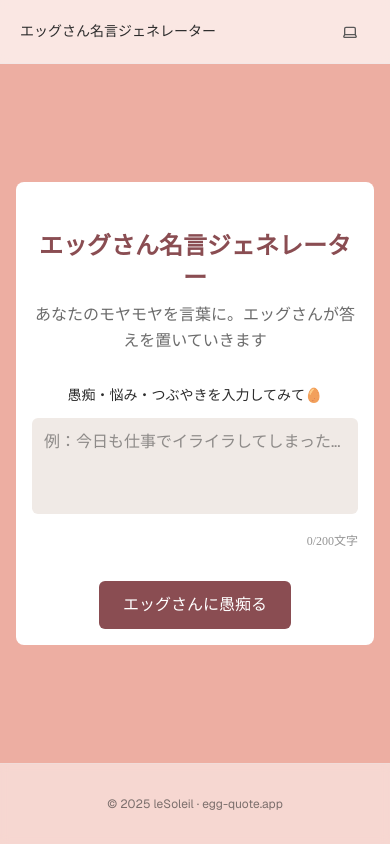
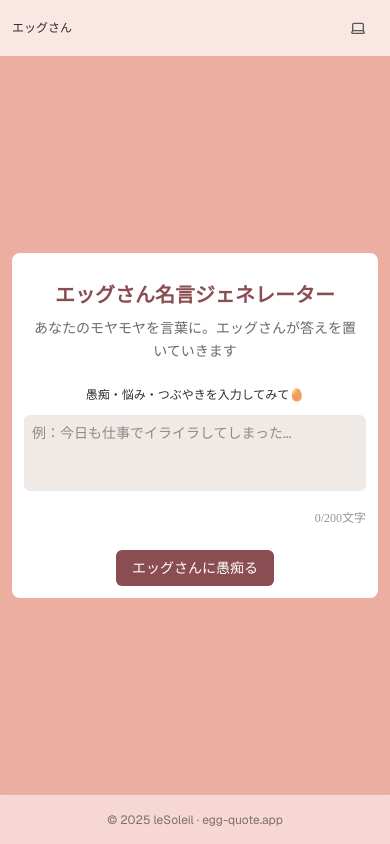
Before and after one commit to soleilysoleily-pixel/egg-word, a Next.js app in the folder egg-word/: page / in a window 390 px wide. Built offline with nearby package versions, Linux system fonts and the light colour scheme; no server answers.

Commit message:
レスポンス装備

```diff
--- a/egg-word/app/page.tsx
+++ b/egg-word/app/page.tsx
@@ -136,33 +136,36 @@ export default function Home() {
   return (
     <main className="min-h-screen flex flex-col items-center bg-feminine-bg" style={{minHeight: '100vh'}}>
       <div className="flex-1 w-full flex flex-col items-center">
-        <nav className="w-full flex justify-center border-b border-gray-200/30 h-16 bg-white/70 backdrop-blur-sm">
-          <div className="w-full max-w-4xl flex justify-between items-center p-3 px-5 text-sm">
-            <div className="flex gap-5 items-center font-medium">
-              <Link href={"/"} className="text-feminine-text hover:text-feminine-pink transition-colors">エッグさん名言ジェネレーター</Link>
+        <nav className="w-full flex justify-center border-b border-gray-200/30 h-14 sm:h-16 bg-white/70 backdrop-blur-sm">
+          <div className="w-full max-w-4xl flex justify-between items-center p-2 px-3 sm:p-3 sm:px-5 text-xs sm:text-sm">
+            <div className="flex gap-3 sm:gap-5 items-center font-medium">
+              <Link href={"/"} className="text-feminine-text hover:text-feminine-pink transition-colors truncate">
+                <span className="block sm:hidden">エッグさん</span>
+                <span className="hidden sm:block">エッグさん名言ジェネレーター</span>
+              </Link>
             </div>
-            <div className="flex items-center gap-4">
+            <div className="flex items-center gap-2 sm:gap-4">
               <ThemeSwitcher />
             </div>
           </div>
         </nav>
 
-        <div className="flex-1 flex flex-col items-center justify-center max-w-4xl p-4 md:p-6 lg:p-8 w-full">
+        <div className="flex-1 flex flex-col items-center justify-center max-w-4xl p-3 sm:p-4 md:p-6 lg:p-8 w-full">
           {/* メインアプリカード */}
-          <div className="bg-white rounded-lg px-4 py-4 md:px-8 md:py-5 lg:px-12 lg:py-6 w-full max-w-3xl">
+          <div className="bg-white rounded-lg px-3 py-3 sm:px-4 sm:py-4 md:px-8 md:py-5 lg:px-12 lg:py-6 w-full max-w-3xl">
             {/* メイン生成エリア */}
-            <div className="w-full space-y-8">
+            <div className="w-full space-y-6 sm:space-y-8">
             {/* タイトル */}
             <motion.div
-              className="text-center space-y-2 mt-8"
+              className="text-center space-y-2 mt-4 sm:mt-8"
               initial={{ opacity: 0, y: 20 }}
               animate={{ opacity: 1, y: 0 }}
               transition={{ duration: 0.6 }}
             >
-              <h1 className="text-2xl md:text-3xl font-sans font-bold text-feminine-pink">
+              <h1 className="text-xl sm:text-2xl md:text-3xl font-sans font-bold text-feminine-pink">
                 エッグさん名言ジェネレーター
               </h1>
-              <p className="text-feminine-text/70 leading-relaxed font-sans">
+              <p className="text-sm sm:text-base text-feminine-text/70 leading-relaxed font-sans px-2 sm:px-0">
                 あなたのモヤモヤを言葉に。エッグさんが答えを置いていきます
               </p>
             </motion.div>
@@ -172,7 +175,7 @@ export default function Home() {
               {(isLoading || quote !== "エッグさんの殻の中") && (
                 <motion.div
                   ref={quoteRef}
-                  className="rounded-lg px-4 py-12 md:px-8 md:py-14 lg:px-12 lg:py-16 min-h-[280px] md:min-h-[300px] lg:min-h-[320px] flex flex-col justify-between relative"
+                  className="rounded-lg px-3 py-8 sm:px-4 sm:py-12 md:px-8 md:py-14 lg:px-12 lg:py-16 min-h-[240px] sm:min-h-[280px] md:min-h-[300px] lg:min-h-[320px] flex flex-col justify-between relative"
                   initial={{ opacity: 0, y: 30, scale: 0.95, backgroundColor: "#ffffff" }}
                   animate={{
                     opacity: 1,
@@ -212,14 +215,14 @@ export default function Home() {
                 ) : (
                   <AnimatePresence mode="wait">
                     <motion.div
-                      className="w-full px-4 pr-20 md:px-8 md:pr-24 lg:px-12 lg:pr-32"
+                      className="w-full px-2 pr-16 sm:px-4 sm:pr-20 md:px-8 md:pr-24 lg:px-12 lg:pr-32"
                       initial={{ opacity: 0, y: 20 }}
                       animate={{ opacity: 1, y: 0 }}
                       exit={{ opacity: 0, y: -20 }}
                       transition={{ duration: 0.5 }}
                       key={quote}
                     >
-                      <p className="text-lg md:text-xl lg:text-2xl text-left leading-relaxed whitespace-pre-line font-sans text-white" style={{wordBreak: 'keep-all', overflowWrap: 'break-word', lineHeight: '1.8', hangingPunctuation: 'force-end'}}>
+                      <p className="text-base sm:text-lg md:text-xl lg:text-2xl text-left leading-relaxed whitespace-pre-line font-sans text-white" style={{wordBreak: 'keep-all', overflowWrap: 'break-word', lineHeight: '1.8', hangingPunctuation: 'force-end'}}>
                         {convertText(formatQuoteText(quote))}
                       </p>
                     </motion.div>
@@ -231,7 +234,7 @@ export default function Home() {
               <AnimatePresence>
                 {quote !== "エッグさんの殻の中" && !isLoading && !error && (
                   <motion.div
-                    className="absolute bottom-4 right-4 w-20 h-20 md:bottom-6 md:right-6 md:w-28 md:h-28 lg:w-32 lg:h-32"
+                    className="absolute bottom-2 right-2 w-16 h-16 sm:bottom-4 sm:right-4 sm:w-20 sm:h-20 md:bottom-6 md:right-6 md:w-28 md:h-28 lg:w-32 lg:h-32"
                     initial={{ opacity: 0, scale: 0.5, rotate: -10 }}
                     animate={{ opacity: 1, scale: 1, rotate: 0 }}
                     exit={{ opacity: 0, scale: 0.5 }}
@@ -256,7 +259,7 @@ export default function Home() {
               animate={{ opacity: 1, y: 0 }}
               transition={{ duration: 0.6, delay: 0.2 }}
             >
-              <label htmlFor="input-text" className="block text-sm font-medium text-feminine-text text-center">
+              <label htmlFor="input-text" className="block text-xs sm:text-sm font-medium text-feminine-text text-center px-2">
                 愚痴・悩み・つぶやきを入力してみて🥚
               </label>
               <textarea
@@ -264,7 +267,7 @@ export default function Home() {
                 value={inputText}
                 onChange={(e) => setInputText(e.target.value)}
                 placeholder="例：今日も仕事でイライラしてしまった..."
-                className="w-full p-3 bg-feminine-input border-none rounded-md resize-none focus:outline-none focus:ring-2 focus:ring-feminine-pink focus:ring-opacity-50 transition-all duration-200 font-sans text-feminine-text placeholder-feminine-text placeholder-opacity-50"
+                className="w-full p-2 sm:p-3 bg-feminine-input border-none rounded-md resize-none focus:outline-none focus:ring-2 focus:ring-feminine-pink focus:ring-opacity-50 transition-all duration-200 font-sans text-feminine-text placeholder-feminine-text placeholder-opacity-50 text-sm sm:text-base"
                 rows={3}
                 maxLength={200}
               />
@@ -286,7 +289,7 @@ export default function Home() {
                   <button
                     onClick={() => generateQuote()}
                     disabled={inputText.trim().length === 0}
-                    className="bg-feminine-pink hover:bg-feminine-pink-hover text-white font-medium py-3 px-6 rounded-md transition-colors duration-200 focus:outline-none focus:ring-2 focus:ring-feminine-pink focus:ring-opacity-50 disabled:cursor-not-allowed font-sans"
+                    className="bg-feminine-pink hover:bg-feminine-pink-hover text-white font-medium py-2 px-4 sm:py-3 sm:px-6 rounded-md transition-colors duration-200 focus:outline-none focus:ring-2 focus:ring-feminine-pink focus:ring-opacity-50 disabled:cursor-not-allowed font-sans text-sm sm:text-base"
                   >
                     エッグさんに愚痴る
                   </button>
@@ -298,7 +301,7 @@ export default function Home() {
             <AnimatePresence>
               {quote !== "エッグさんの殻の中" && !isLoading && !error && (
                 <motion.div
-                  className="text-center mt-8"
+                  className="text-center mt-6 sm:mt-8"
                   initial={{ opacity: 0, y: 20 }}
                   animate={{ opacity: 1, y: 0 }}
                   exit={{ opacity: 0, y: -20 }}
@@ -310,7 +313,7 @@ export default function Home() {
                       setInputText("");
                       setError("");
                     }}
-                    className="bg-feminine-pink hover:bg-feminine-pink-hover text-white font-medium py-3 px-6 rounded-md transition-colors duration-200 focus:outline-none focus:ring-2 focus:ring-feminine-pink focus:ring-opacity-50 font-sans"
+                    className="bg-feminine-pink hover:bg-feminine-pink-hover text-white font-medium py-2 px-4 sm:py-3 sm:px-6 rounded-md transition-colors duration-200 focus:outline-none focus:ring-2 focus:ring-feminine-pink focus:ring-opacity-50 font-sans text-sm sm:text-base"
                   >
                     もっとエッグさんに愚痴る
                   </button>
@@ -322,12 +325,12 @@ export default function Home() {
         </div>
 
         <motion.footer
-          className="w-full flex items-center justify-center border-t border-gray-200/30 mx-auto text-center text-xs gap-8 py-8 bg-white/50 backdrop-blur-sm"
+          className="w-full flex items-center justify-center border-t border-gray-200/30 mx-auto text-center text-xs gap-4 sm:gap-8 py-4 sm:py-8 bg-white/50 backdrop-blur-sm"
           initial={{ opacity: 0 }}
           animate={{ opacity: 1 }}
           transition={{ duration: 0.6, delay: 1 }}
         >
-          <p className="text-feminine-text/60 font-sans">
+          <p className="text-feminine-text/60 font-sans text-xs">
             © 2025 leSoleil · egg-quote.app
           </p>
         </motion.footer>
--- a/egg-word/tailwind.config.ts
+++ b/egg-word/tailwind.config.ts
@@ -125,6 +125,14 @@ export default {
           white: '#ffffff',
         },
       },
+      screens: {
+        'xs': '320px',
+        'sm': '640px',
+        'md': '768px',
+        'lg': '1024px',
+        'xl': '1280px',
+        '2xl': '1536px',
+      },
       borderRadius: {
         lg: "var(--radius)",
         md: "calc(var(--radius) - 2px)",
```
